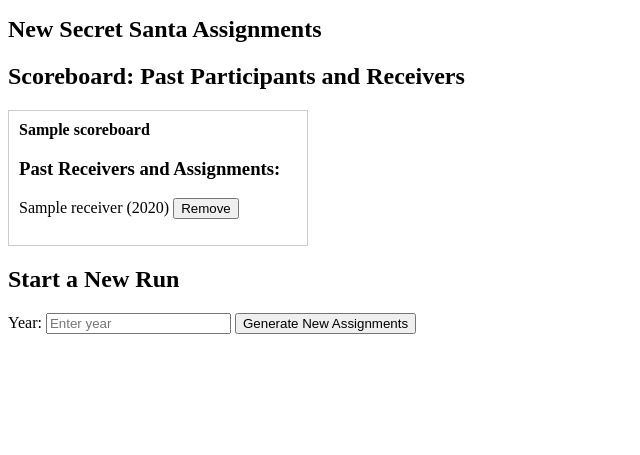
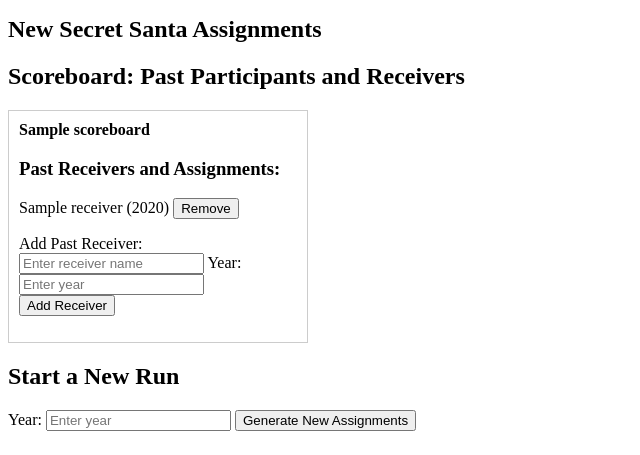
Before and after one commit to zockerei/secret-santa, a Flask app: template app/admin/templates/admin_dashboard.html in a window 1280 px wide. Shown: the part 345-800 px from the top of the page, without its empty margins (0-640 px from the left). Run offline with Flask 3, Linux system fonts and the light colour scheme; tables that the repository leaves empty hold one stand-in row (values such as "Sample post"); the template is opened without the code that fills it: values that come from a table or form of the project are taken from there, most other values are stand-ins (such as "Sample title", 1, 10 or a date in 2020).

Commit message:
Restored add receiver form.

```diff
--- a/app/admin/templates/admin_dashboard.html
+++ b/app/admin/templates/admin_dashboard.html
@@ -97,6 +97,17 @@
                     <li>No past receivers or assignments yet.</li>
                 {% endfor %}
             </ul>
+
+            <!-- Add Receiver Form -->
+            <form class="add-receiver-form" action="{{ url_for('admin.add_receiver', person_id=data.participant_id) }}" method="POST">
+                <label for="receiver_name_{{ data.participant_id }}">Add Past Receiver:</label>
+                <input type="text" id="receiver_name_{{ data.participant_id }}" name="receiver_name" placeholder="Enter receiver name" required oninput="this.value = this.value.toLowerCase()">
+
+                <label for="year_{{ data.participant_id }}">Year:</label>
+                <input type="number" id="year_{{ data.participant_id }}" name="year" placeholder="Enter year" required>
+
+                <button type="submit">Add Receiver</button>
+            </form>
         </div>
     {% endfor %}
 </div>
```
